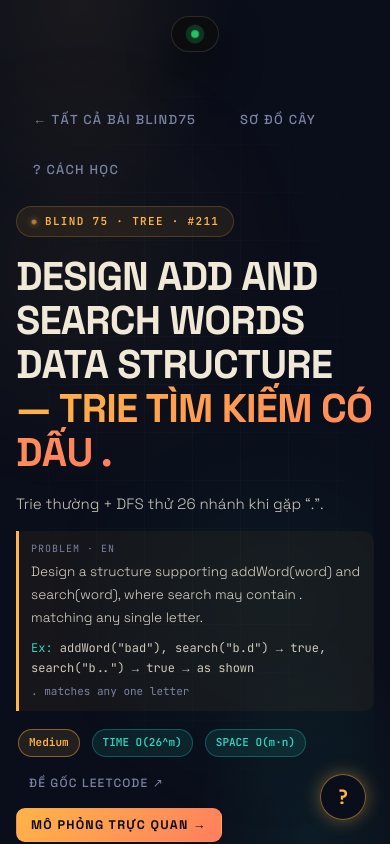
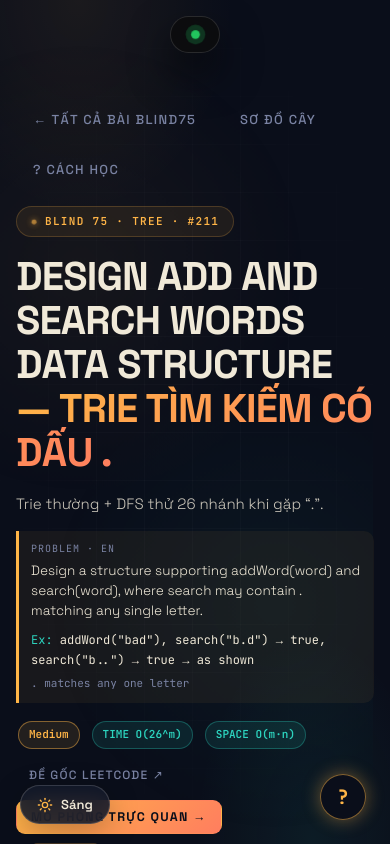
Before and after one commit to PhucDaizz/Nguyen-Phuc-Dai, a React (Vite) app: page /blog/add-search-words-211 in a window 390 px wide. Shown: the top 844 px of the page. Built offline with nearby package versions, Linux system fonts and the light colour scheme.

Commit message:
feat(blog): optimize light theme, mobile header nav auto-collapse and progress bar UI

```diff
--- a/src/components/HeaderNav.tsx
+++ b/src/components/HeaderNav.tsx
@@ -1,7 +1,7 @@
-import React, { useState, useEffect } from 'react';
+import React, { useState, useEffect, useRef } from 'react';
 import { useNavigate, useLocation } from 'react-router-dom';
 import { motion } from 'framer-motion';
-import { User, Code, FolderGit2, Mail, Copy, Check, BrainCircuit } from 'lucide-react';
+import { User, Code, FolderGit2, Mail, Copy, Check, BrainCircuit, X } from 'lucide-react';
 import portfolioData from '../data/portfolioData.json';
 
 export const HeaderNav: React.FC = () => {
@@ -10,6 +10,7 @@ export const HeaderNav: React.FC = () => {
     const navigate = useNavigate();
     const location = useLocation();
     const isBlog = location.pathname.startsWith('/blog');
+    const containerRef = useRef<HTMLDivElement>(null);
 
     useEffect(() => {
         const sectionIds = ['hero', 'about', 'projects', 'skills', 'contact'];
@@ -35,6 +36,7 @@ export const HeaderNav: React.FC = () => {
 
     const scrollTo = (id: string) => {
         if (isBlog) {
+            setExpanded(false);
             navigate('/');
             // Đợi home mount rồi mới scroll
             setTimeout(() => {
@@ -54,12 +56,36 @@ export const HeaderNav: React.FC = () => {
         setTimeout(() => setCopied(false), 2000);
     };
 
-    // Route blog: header thu gọn, rê chuột vào (hoặc chạm) thì bung ra
+    // Route blog: header thu gọn, bấm MENU để bung ra. Nếu không ấn vào hoặc ấn ra ngoài / cuộn trang thì tự động thu nhỏ lại.
     const [expanded, setExpanded] = useState(false);
     useEffect(() => {
         if (isBlog) setExpanded(false);
         else setExpanded(true);
-    }, [isBlog]);
+    }, [isBlog, location.pathname]);
+
+    // Click outside & scroll listener để tự thu nhỏ lại ở route blog khi người dùng không tương tác
+    useEffect(() => {
+        if (!isBlog || !expanded) return;
+
+        const handleClickOutside = (e: MouseEvent | TouchEvent) => {
+            if (containerRef.current && !containerRef.current.contains(e.target as Node)) {
+                setExpanded(false);
+            }
+        };
+
+        const handlePageScroll = () => {
+            setExpanded(false);
+        };
+
+        document.addEventListener('pointerdown', handleClickOutside);
+        window.addEventListener('scroll', handlePageScroll, { passive: true });
+
+        return () => {
+            document.removeEventListener('pointerdown', handleClickOutside);
+            window.removeEventListener('scroll', handlePageScroll);
+        };
+    }, [isBlog, expanded]);
+
     const collapsed = isBlog && !expanded;
 
     return (
@@ -81,9 +107,10 @@ export const HeaderNav: React.FC = () => {
             }}
         >
             <div
+                ref={containerRef}
                 className="header-nav-container"
-                onMouseEnter={() => { if (isBlog) setExpanded(true); }}
-                onMouseLeave={() => { if (isBlog) setExpanded(false); }}
+                onMouseEnter={() => { if (isBlog && window.innerWidth > 768) setExpanded(true); }}
+                onMouseLeave={() => { if (isBlog && window.innerWidth > 768) setExpanded(false); }}
                 style={{
                     pointerEvents: 'auto',
                     display: 'flex',
@@ -103,14 +130,14 @@ export const HeaderNav: React.FC = () => {
                 {collapsed ? (
                     <button
                         onClick={() => setExpanded(true)}
-                        className="nav-item-btn"
-                        title="Mở menu (rê chuột vào để bung)"
-                        style={{ display: 'flex', alignItems: 'center', gap: '0.5rem' }}
+                        className="nav-item-btn nav-menu-toggle"
+                        title="Mở menu điều hướng"
+                        style={{ display: 'flex', alignItems: 'center', justifyContent: 'center', gap: '0.5rem', cursor: 'pointer', padding: '0.4rem 0.6rem' }}
                     >
                         <span
                             style={{
-                                width: '8px',
-                                height: '8px',
+                                width: '9px',
+                                height: '9px',
                                 borderRadius: '50%',
                                 backgroundColor: '#22c55e',
                                 boxShadow: '0 0 10px #22c55e',
@@ -122,6 +149,17 @@ export const HeaderNav: React.FC = () => {
                     </button>
                 ) : (
                 <>
+                {/* Khi ở route blog, cho phép nút đóng X thu nhỏ lại ngay */}
+                {isBlog && (
+                    <button
+                        onClick={() => setExpanded(false)}
+                        className="nav-item-btn nav-close-btn"
+                        title="Thu nhỏ menu"
+                        style={{ display: 'flex', alignItems: 'center', padding: '0.4rem', borderRadius: '50%' }}
+                    >
+                        <X size={15} />
+                    </button>
+                )}
                 {/* Live Status Indicator */}
                 <div className="header-status-badge" style={{ display: 'flex', alignItems: 'center', gap: '0.5rem', paddingRight: '0.8rem', borderRight: '1px solid rgba(255,255,255,0.1)' }}>
                     <span
--- a/src/pages/blog/BlogLayout.tsx
+++ b/src/pages/blog/BlogLayout.tsx
@@ -1,9 +1,62 @@
+import { useEffect, useState } from 'react';
 import { Outlet } from 'react-router-dom';
+import { Moon, Sun } from 'lucide-react';
 import './dsa.css';
 
+const THEME_KEY = 'dsa-blog-theme';
+
 export const BlogLayout = () => {
+  const [theme, setTheme] = useState<'dark' | 'light'>(() => {
+    return (localStorage.getItem(THEME_KEY) as 'dark' | 'light') || 'dark';
+  });
+
+  useEffect(() => {
+    localStorage.setItem(THEME_KEY, theme);
+  }, [theme]);
+
+  const toggleTheme = () => {
+    setTheme((t) => (t === 'dark' ? 'light' : 'dark'));
+  };
+
   return (
-    <div className="dsa-scope">
+    <div className="dsa-scope" data-theme={theme}>
+      {/* Nút chuyển đổi Light / Dark mode chỉ xuất hiện ở blog */}
+      <div
+        className="dsa-theme-toggle-container"
+        style={{
+          position: 'fixed',
+          bottom: '20px',
+          left: '20px',
+          zIndex: 999,
+        }}
+      >
+        <button
+          onClick={toggleTheme}
+          title={theme === 'dark' ? 'Chuyển sang giao diện Sáng' : 'Chuyển sang giao diện Tối'}
+          style={{
+            display: 'flex',
+            alignItems: 'center',
+            justifyContent: 'center',
+            gap: 8,
+            padding: '10px 16px',
+            borderRadius: 100,
+            border: '1px solid var(--border-strong)',
+            background: theme === 'dark' ? 'rgba(15, 23, 42, 0.85)' : 'rgba(255, 255, 255, 0.9)',
+            color: 'var(--fg)',
+            boxShadow: '0 8px 30px rgba(0,0,0,0.25)',
+            backdropFilter: 'blur(12px)',
+            cursor: 'pointer',
+            fontFamily: "'Space Grotesk', sans-serif",
+            fontSize: 13,
+            fontWeight: 600,
+            transition: 'all 0.3s cubic-bezier(0.4, 0, 0.2, 1)',
+          }}
+        >
+          {theme === 'dark' ? <Sun size={16} color="var(--accent)" /> : <Moon size={16} color="var(--accent)" />}
+          <span>{theme === 'dark' ? 'Sáng' : 'Tối'}</span>
+        </button>
+      </div>
+
       <div className="dsa-container">
         <Outlet />
         <footer>
--- a/src/pages/blog/BlogListPage.tsx
+++ b/src/pages/blog/BlogListPage.tsx
@@ -68,7 +68,7 @@ export const BlogListPage = () => {
         </div>
         <h3 style={{ marginTop: 0 }}>Mở sơ đồ cây Blind 75 →</h3>
         <p style={{ fontSize: 13.5, margin: 0 }}>
-          10 nhánh thu/mở, tick để lưu tiến độ (localStorage), thanh progress từng nhánh.
+          10 nhánh chủ đề thu/mở trực quan, đánh dấu lưu tiến độ và thanh theo dõi chi tiết từng nhánh.
         </p>
       </Link>
 
--- a/src/pages/blog/ProblemStatement.tsx
+++ b/src/pages/blog/ProblemStatement.tsx
@@ -3,21 +3,22 @@ import type { BlindProblem } from '../../data/blind75';
 // Đề bài tiếng Anh + ví dụ, hiển thị đầu mỗi bài (sidebar, list, detail).
 export const ProblemStatement = ({ p, compact = false }: { p: BlindProblem; compact?: boolean }) => (
   <div
+    className="dsa-problem-statement"
     style={{
       borderLeft: '3px solid var(--accent)',
-      background: 'rgba(255,181,71,.05)',
+      background: 'rgba(255,181,71,.06)',
       borderRadius: '0 10px 10px 0',
       padding: '10px 12px',
       margin: '8px 0',
     }}
   >
     <div className="demo-label" style={{ marginBottom: 4 }}>Problem · EN</div>
-    <p style={{ fontSize: compact ? 12.5 : 13.5, margin: '0 0 8px', color: 'rgba(240,233,216,.9)' }}>
+    <p style={{ fontSize: compact ? 12.5 : 13.5, margin: '0 0 8px', color: 'var(--fg)', lineHeight: 1.5 }}>
       {p.statement}
     </p>
     {p.examples.slice(0, compact ? 1 : 2).map((ex, i) => (
       <p key={i} className="mono" style={{ fontSize: 12, margin: '0 0 4px', color: 'var(--teal)' }}>
-        Ex: <span style={{ color: 'rgba(240,233,216,.85)' }}>{ex.input} → {ex.output}</span>
+        Ex: <span style={{ color: 'var(--fg)' }}>{ex.input} → {ex.output}</span>
         {ex.note && <span style={{ color: 'var(--muted)' }}> ({ex.note})</span>}
       </p>
     ))}
--- a/src/pages/blog/dsa.css
+++ b/src/pages/blog/dsa.css
@@ -31,7 +31,152 @@
     radial-gradient(ellipse 80% 50% at 20% 0%, rgba(255,181,71,.07), transparent 50%),
     radial-gradient(ellipse 60% 50% at 80% 100%, rgba(45,212,191,.07), transparent 50%);
   background-attachment: fixed;
+  transition: background-color 0.3s ease, color 0.3s ease;
 }
+
+/* Light mode — chỉ áp dụng riêng cho .dsa-scope khi có data-theme="light" */
+.dsa-scope[data-theme="light"] {
+  --bg: #f8fafc;
+  --bg-2: #f1f5f9;
+  --bg-3: #e2e8f0;
+  --fg: #0f172a;
+  --muted: #64748b;
+  --accent: #d97706;
+  --accent-2: #ea580c;
+  --accent-glow: rgba(217, 119, 6, 0.25);
+  --teal: #0d9488;
+  --teal-glow: rgba(13, 148, 136, 0.25);
+  --card: rgba(255, 255, 255, 0.85);
+  --border: rgba(0, 0, 0, 0.08);
+  --border-strong: rgba(0, 0, 0, 0.16);
+
+  background-image:
+    radial-gradient(ellipse 80% 50% at 20% 0%, rgba(217,119,6,.06), transparent 50%),
+    radial-gradient(ellipse 60% 50% at 80% 100%, rgba(13,148,136,.06), transparent 50%);
+}
+
+.dsa-scope[data-theme="light"]::before {
+  background-image:
+    linear-gradient(rgba(0,0,0,.03) 1px, transparent 1px),
+    linear-gradient(90deg, rgba(0,0,0,.03) 1px, transparent 1px);
+}
+
+.dsa-scope[data-theme="light"] p {
+  color: #334155;
+}
+
+.dsa-scope[data-theme="light"] .dsa-problem-statement {
+  background: rgba(217, 119, 6, 0.05) !important;
+  border-left-color: var(--accent) !important;
+}
+
+.dsa-scope[data-theme="light"] .dsa-problem-statement p {
+  color: #1e293b !important;
+}
+
+.dsa-scope[data-theme="light"] .dsa-problem-statement .mono {
+  color: #0d9488 !important;
+}
+
+.dsa-scope[data-theme="light"] .dsa-problem-statement .mono span {
+  color: #1e293b !important;
+}
+
+.dsa-scope[data-theme="light"] .card {
+  box-shadow: 0 4px 20px rgba(0,0,0,0.04);
+}
+
+.dsa-scope[data-theme="light"] .code-block {
+  background: #1e293b;
+}
+.dsa-scope[data-theme="light"] .code-block pre {
+  color: #f1f5f9;
+}
+.dsa-scope[data-theme="light"] .code-head {
+  background: #0f172a;
+}
+
+.dsa-scope[data-theme="light"] .dsa-search {
+  background: rgba(255, 255, 255, 0.9);
+  color: #0f172a;
+}
+
+.dsa-scope[data-theme="light"] .btn {
+  background: rgba(255, 255, 255, 0.8);
+  color: #0f172a;
+  border-color: rgba(0, 0, 0, 0.12);
+}
+
+.dsa-scope[data-theme="light"] .btn.primary {
+  background: linear-gradient(135deg, var(--accent), var(--accent-2));
+  color: #ffffff;
+  border-color: transparent;
+}
+
+.dsa-scope[data-theme="light"] .btn.ghost {
+  background: transparent;
+  color: var(--muted);
+}
+
+.dsa-scope[data-theme="light"] .demo {
+  background: rgba(255, 255, 255, 0.7);
+}
+
+.dsa-scope[data-theme="light"] .rule {
+  background: linear-gradient(135deg, rgba(217,119,6,.08), rgba(234,88,12,.04));
+  border-color: rgba(217,119,6,.25);
+}
+
+.dsa-scope[data-theme="light"] .checklist li {
+  color: #334155;
+}
+
+.dsa-scope[data-theme="light"] .blind-tree-viewport > div {
+  background-color: #f8fafc !important;
+  background-image: radial-gradient(rgba(0,0,0,.08) 1px, transparent 1px) !important;
+}
+
+.dsa-scope[data-theme="light"] svg path:not(.blind-edge-active) {
+  stroke: rgba(0, 0, 0, 0.16) !important;
+}
+
+/* Sidebar problem items */
+.blind-problem-item {
+  background: rgba(0, 0, 0, 0.2);
+  transition: all 0.2s var(--ease);
+}
+.blind-problem-item.is-checked {
+  background: rgba(45, 212, 191, 0.06);
+}
+
+.dsa-scope[data-theme="light"] .blind-problem-item {
+  background: #ffffff;
+  border: 1px solid rgba(0, 0, 0, 0.08) !important;
+  box-shadow: 0 2px 10px rgba(0, 0, 0, 0.03);
+}
+
+.dsa-scope[data-theme="light"] .blind-problem-item:hover {
+  border-color: rgba(217, 119, 6, 0.3) !important;
+  box-shadow: 0 4px 16px rgba(0, 0, 0, 0.06);
+}
+
+.dsa-scope[data-theme="light"] .blind-problem-item.is-checked {
+  background: rgba(13, 148, 136, 0.04);
+  border-color: rgba(13, 148, 136, 0.2) !important;
+}
+
+/* Progress track */
+.dsa-progress-track {
+  background: rgba(255, 255, 255, 0.08);
+  border: 1px solid rgba(255, 255, 255, 0.1);
+}
+
+.dsa-scope[data-theme="light"] .dsa-progress-track {
+  background: rgba(0, 0, 0, 0.08);
+  border: 1px solid rgba(0, 0, 0, 0.12);
+  box-shadow: inset 0 1px 3px rgba(0, 0, 0, 0.08);
+}
+
 .dsa-scope::before {
   content: ''; position: fixed; inset: 0;
   background-image:
```
Also changed, not shown: src/pages/blog/Blind75Page.tsx (+5 -5 lines).
